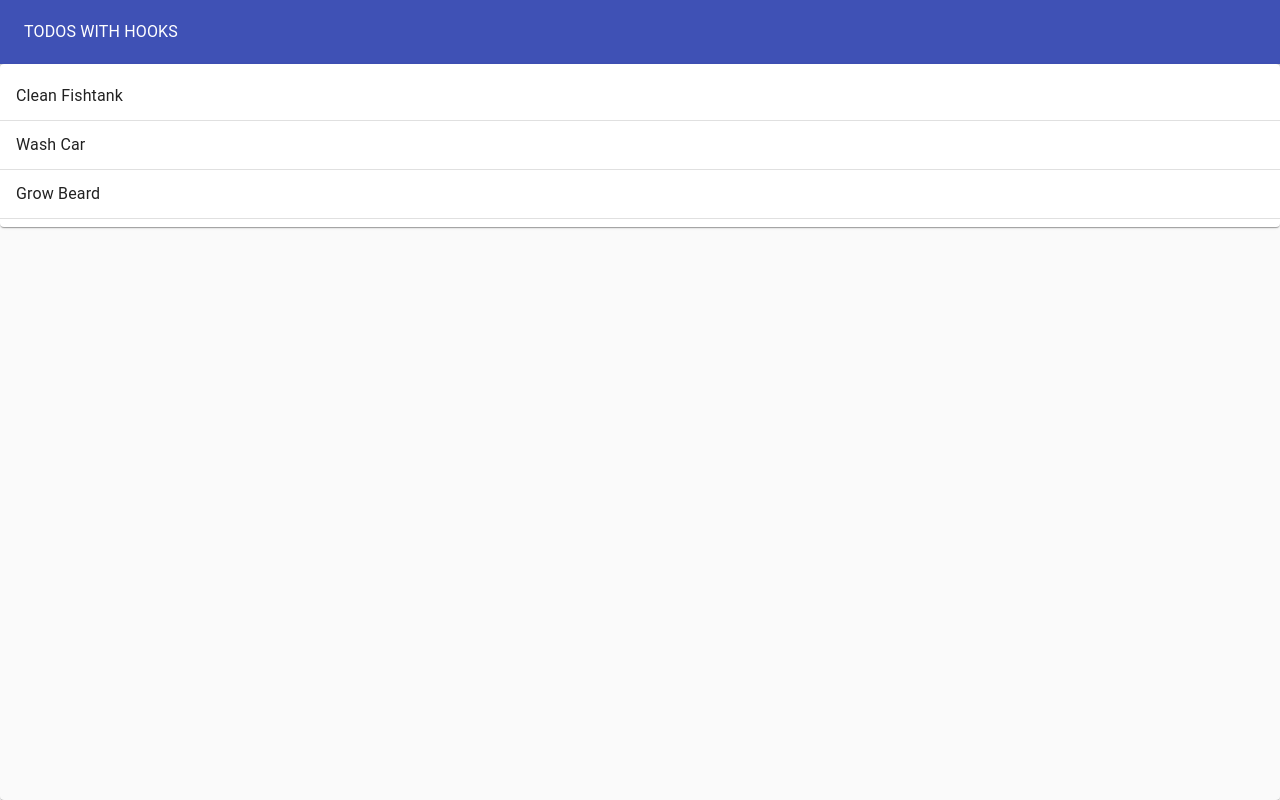
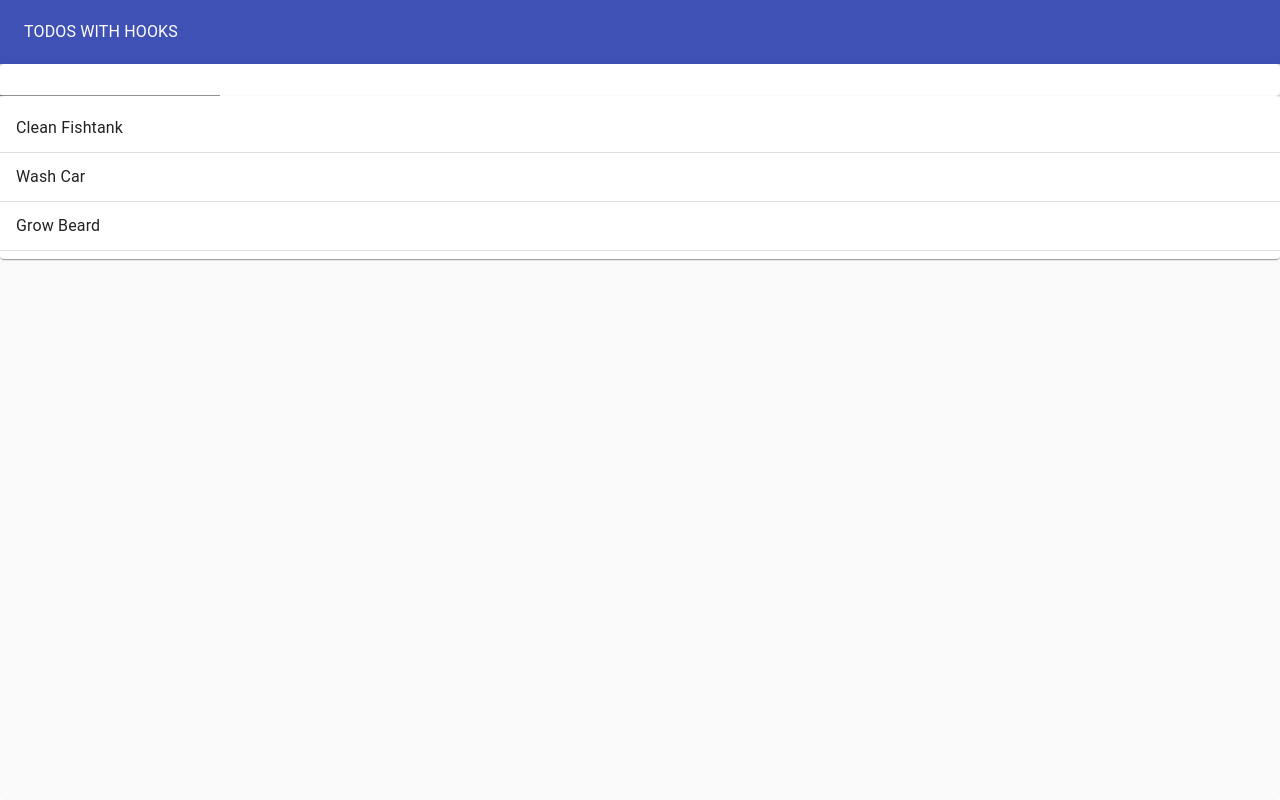
Before and after one commit to fsanchezvilela/hooksTodoAppExercise, a React (Create React App) app: page / in a window 1280 px wide. Built offline with nearby package versions, Linux system fonts and the light colour scheme.

Commit message:
add  todo item component

```diff
--- a/src/TodoApp.js
+++ b/src/TodoApp.js
@@ -1,5 +1,6 @@
 import React, { useState } from 'react';
 import TodoList from './TodoList';
+import TodoForm from './TodoForm';
 import {
         Typography , Paper,
         AppBar, Toolbar,
@@ -14,14 +15,19 @@
     ];
 
     const [todos, setTodos] = useState(initialTodos);
-
+    const addTodo = newTodoText => {
+        console.log(newTodoText);
+        setTodos([...todos,{id: 4, task: newTodoText,}])
+    }
     return (
         <Paper style={{
             padding:0,
             margin:0,
             height: "100vh",
             backgroundColor: "#fafafa",
-        }}>
+        }}
+            elevation={0}
+        >
             <AppBar color='primary' position='static' style={{ height:"64px"}}>
                 <Toolbar>
                     <Typography color='inherit'>
@@ -29,6 +35,7 @@
                     </Typography>
                 </Toolbar>
             </AppBar>
+            <TodoForm addTodo={ addTodo }/>
             <TodoList todos={todos}/>
         </Paper>
     )
--- /dev/null
+++ b/src/TodoForm.js
@@ -0,0 +1,20 @@
+import React from 'react';
+import { Paper, TextField } from '@material-ui/core';
+import useInputState from "./hooks/useInputState";
+
+const TodoForm = ({ addTodo }) => {
+    const [value, handleChange, reset] = useInputState("");
+    return (
+        <Paper>
+            <form onSubmit={event => {
+                event.preventDefault();
+                addTodo(value);
+                reset();
+            }}>
+                <TextField value={value} onChange={handleChange} />
+            </form>
+        </Paper>
+    )
+}
+
+export default TodoForm;
--- a/src/TodoList.js
+++ b/src/TodoList.js
@@ -6,7 +6,9 @@
         <Paper>
             <List>
                 { todos.map( todo =>
+
                     <>
+                    {console.log(todo)}
                         <ListItem>
                             <ListItemText>{ todo.task }</ListItemText>
                         </ListItem>
--- /dev/null
+++ b/src/hooks/useInputState.js
@@ -0,0 +1,11 @@
+import { useState } from "react";
+export default initialVal => {
+    const [value, setValue] = useState(initialVal);
+    const handleChange = e => {
+        setValue(e.target.value);
+    };
+    const reset = () => {
+        setValue("");
+    }
+    return [value, handleChange, reset];
+}
```
